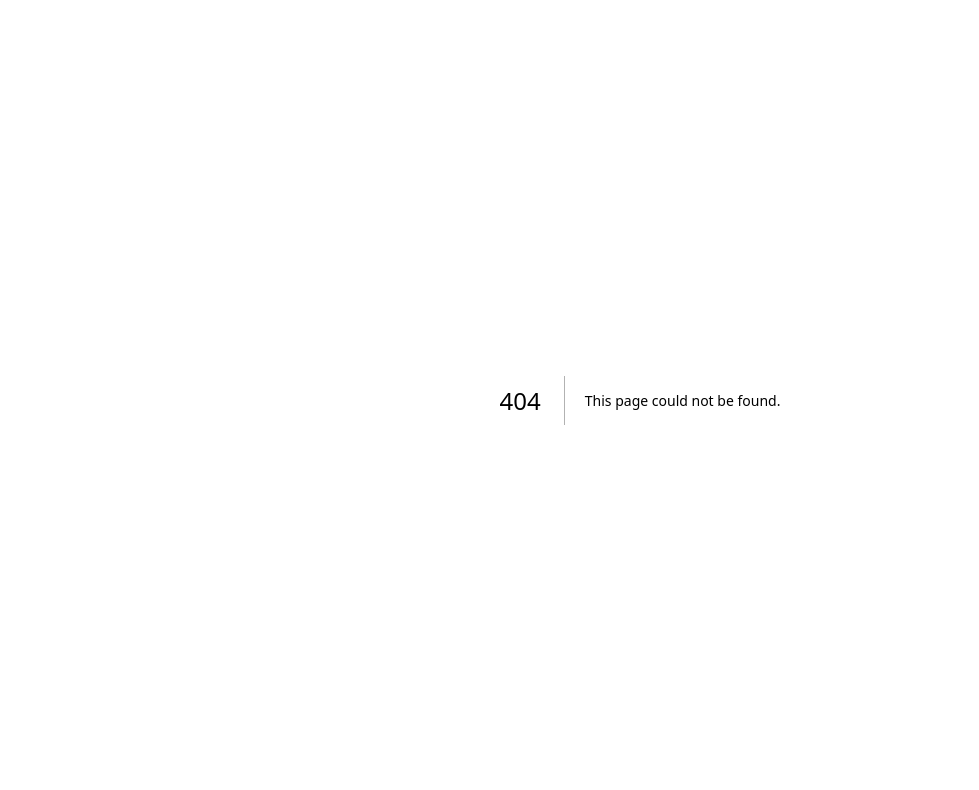
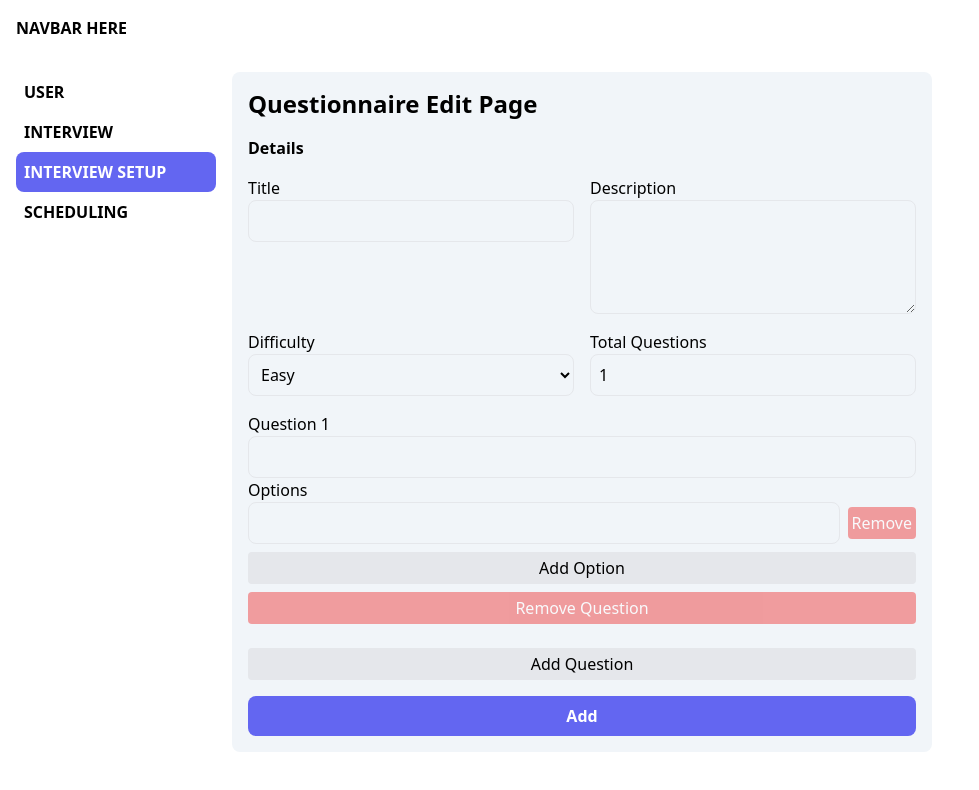
Before and after one commit to kimikoi123/ems-fe, a Next.js app: page /interview/setup/1 in a window 1280 px wide. Before the commit this address had no page. Shown: the top 790 px of the page, without its empty margins (0-979 px from the left). Built offline with nearby package versions, Linux system fonts and the light colour scheme.

Commit message:
feature/questionnaire: initialize AddEditInterviewForm

```diff
--- /dev/null
+++ b/src/app/(dashboard)/interview/setup/[id]/page.tsx
@@ -0,0 +1,14 @@
+"use client";
+import AddEditInterviewForm from "@/components/form/AddEditInterviewForm";
+import React from "react";
+
+const EditInterview = () => {
+  return (
+    <div>
+      <h1 className="font-bold text-2xl">Questionnaire Edit Page</h1>
+      <AddEditInterviewForm />
+    </div>
+  );
+};
+
+export default EditInterview;
--- /dev/null
+++ b/src/app/(dashboard)/interview/setup/add/page.tsx
@@ -0,0 +1,13 @@
+import AddEditInterviewForm from "@/components/form/AddEditInterviewForm";
+import React from "react";
+
+const AddInterview = () => {
+  return (
+    <div>
+      <h1 className="font-bold text-2xl">INTERVIEW CREATE PAGE</h1>
+      <AddEditInterviewForm />
+    </div>
+  );
+};
+
+export default AddInterview;
--- a/src/app/(dashboard)/interview/setup/page.tsx
+++ b/src/app/(dashboard)/interview/setup/page.tsx
@@ -36,7 +36,7 @@ const QuestionnaireSetupPage: React.FC = () => {
       <div className="flex justify-between items-center">
         <h1 className="text-2xl font-bold">INTERVIEW SETUP PAGE</h1>
         <Link
-          href="/user/add"
+          href="/interview/setup/add"
           className="bg-indigo-500 text-white p-2 rounded-lg font-semibold"
         >
           + ADD QUESTIONNAIRE
--- a/src/app/interfaces/questionnaire.ts
+++ b/src/app/interfaces/questionnaire.ts
@@ -1,4 +1,9 @@
 export type Difficulty = "easy" | "medium" | "hard";
+
+export interface Question {
+  question: string;
+  options: string[];
+}
 
 export interface Questionnaire {
   id: number;
@@ -6,4 +11,5 @@ export interface Questionnaire {
   description: string;
   difficulty: Difficulty;
   total: number;
+  questions?: Question[];
 }
--- a/src/components/card/questionnaireCard/QuestionnaireCard.tsx
+++ b/src/components/card/questionnaireCard/QuestionnaireCard.tsx
@@ -34,7 +34,7 @@ const QuestionnaireCard: React.FC<QuestionnaireCardProps> = ({
             </td>
             <td className="border px-4 py-2">{questionnaireData.total}</td>
             <td className="border px-4 py-2">
-              <Link href={`/questionnaire/setup/${questionnaireData.id}`}>
+              <Link href={`/interview/setup/${questionnaireData.id}`}>
                 <button className="bg-blue-500 text-white p-2 rounded">
                   Edit Questionnaire
                 </button>
--- /dev/null
+++ b/src/components/form/AddEditInterviewForm.tsx
@@ -0,0 +1,244 @@
+"use client";
+
+import { Questionnaire } from "@/app/interfaces/questionnaire";
+import React, { useEffect, useState } from "react";
+
+const QUESTION_LIMIT = 20;
+const OPTION_LIMIT = 4;
+
+interface AddEditInterviewFormProps {
+  questionnaire?: Questionnaire;
+}
+
+const AddEditInterviewForm: React.FC<AddEditInterviewFormProps> = ({
+  questionnaire,
+}) => {
+  const [formData, setFormData] = useState<Questionnaire>({
+    id: 0,
+    title: "",
+    description: "",
+    difficulty: "easy",
+    total: 1,
+  });
+
+  const [questions, setQuestions] = useState<
+    { question: string; options: string[] }[]
+  >([{ question: "", options: [""] }]);
+
+  useEffect(() => {
+    if (questionnaire) {
+      setFormData({
+        id: questionnaire.id || 0,
+        title: questionnaire.title || "",
+        description: questionnaire.description || "",
+        difficulty: questionnaire.difficulty || "easy",
+        total: questionnaire.total || 1,
+      });
+      setQuestions(
+        questionnaire.questions || [{ question: "", options: [""] }]
+      );
+    }
+  }, [questionnaire]);
+
+  const handleChange = (
+    e: React.ChangeEvent<
+      HTMLInputElement | HTMLSelectElement | HTMLTextAreaElement
+    >
+  ) => {
+    const { name, value } = e.target;
+
+    setFormData((prevData) => ({
+      ...prevData,
+      [name]: value,
+    }));
+  };
+
+  const handleQuestionChange = (index: number, value: string) => {
+    const updatedQuestions = [...questions];
+    updatedQuestions[index].question = value;
+    setQuestions(updatedQuestions);
+  };
+
+  const handleOptionChange = (
+    questionIndex: number,
+    optionIndex: number,
+    value: string
+  ) => {
+    const updatedQuestions = [...questions];
+    updatedQuestions[questionIndex].options[optionIndex] = value;
+    setQuestions(updatedQuestions);
+  };
+
+  const handleAddOption = (questionIndex: number) => {
+    const updatedQuestions = [...questions];
+    if (updatedQuestions[questionIndex].options.length < OPTION_LIMIT) {
+      updatedQuestions[questionIndex].options.push("");
+      setQuestions(updatedQuestions);
+    }
+  };
+
+  const handleRemoveOption = (questionIndex: number, optionIndex: number) => {
+    const updatedQuestions = [...questions];
+    if (updatedQuestions[questionIndex].options.length > 1) {
+      updatedQuestions[questionIndex].options.splice(optionIndex, 1);
+      setQuestions(updatedQuestions);
+    }
+  };
+
+  const handleAddQuestion = () => {
+    if (questions.length < QUESTION_LIMIT) {
+      setQuestions((prevQuestions) => [
+        ...prevQuestions,
+        { question: "", options: [""] },
+      ]);
+    }
+  };
+
+  const handleRemoveQuestion = (questionIndex: number) => {
+    const updatedQuestions = [...questions];
+    if (updatedQuestions.length > 1) {
+      updatedQuestions.splice(questionIndex, 1);
+      setQuestions(updatedQuestions);
+    }
+  };
+
+  const handleSubmit = (e: React.SyntheticEvent) => {
+    e.preventDefault();
+    formData.total = questions.length;
+    console.log({ ...formData, questions });
+  };
+
+  return (
+    <div>
+      <h1 className="font-semibold mt-4">Details</h1>
+      <form className="grid grid-cols-2 pt-4 gap-4" onSubmit={handleSubmit}>
+        <div className="flex flex-col">
+          <label>Title</label>
+          <input
+            name="title"
+            value={formData.title}
+            onChange={handleChange}
+            className="outline-none border rounded-lg bg-transparent p-2"
+            type="text"
+            required
+          />
+        </div>
+        <div className="flex flex-col">
+          <label>Description</label>
+          <textarea
+            name="description"
+            value={formData.description}
+            onChange={handleChange}
+            className="outline-none border rounded-lg bg-transparent p-2"
+            rows={4}
+            required
+          />
+        </div>
+        <div className="flex flex-col">
+          <label>Difficulty</label>
+          <select
+            name="difficulty"
+            value={formData.difficulty}
+            onChange={handleChange}
+            className="outline-none border rounded-lg bg-transparent p-2"
+          >
+            <option value="easy">Easy</option>
+            <option value="medium">Medium</option>
+            <option value="hard">Hard</option>
+          </select>
+        </div>
+        <div className="flex flex-col">
+          <label>Total Questions</label>
+          <input
+            name="total"
+            value={questions.length}
+            className="outline-none border rounded-lg bg-transparent p-2"
+            type="number"
+            readOnly
+          />
+        </div>
+
+        {questions.map((q, qIndex) => (
+          <div key={qIndex} className="flex flex-col col-span-full">
+            <label>Question {qIndex + 1}</label>
+            <input
+              value={q.question}
+              onChange={(e) => handleQuestionChange(qIndex, e.target.value)}
+              className="outline-none border rounded-lg bg-transparent p-2"
+              type="text"
+              required
+            />
+            <label>Options</label>
+            {q.options.map((option, oIndex) => (
+              <div key={oIndex} className="flex items-center">
+                <input
+                  value={option}
+                  onChange={(e) =>
+                    handleOptionChange(qIndex, oIndex, e.target.value)
+                  }
+                  className="outline-none border rounded-lg bg-transparent p-2 flex-grow"
+                  type="text"
+                  required
+                />
+                <button
+                  type="button"
+                  onClick={() => handleRemoveOption(qIndex, oIndex)}
+                  className={`bg-red-500 text-white p-1 ml-2 rounded transition-colors duration-200 hover:bg-red-600 ${
+                    q.options.length <= 1 ? "opacity-50 cursor-not-allowed" : ""
+                  }`}
+                  disabled={q.options.length <= 1}
+                >
+                  Remove
+                </button>
+              </div>
+            ))}
+            <button
+              type="button"
+              onClick={() => handleAddOption(qIndex)}
+              className={`${
+                q.options.length >= OPTION_LIMIT
+                  ? "bg-gray-300 text-gray-500 cursor-not-allowed"
+                  : "bg-gray-200 hover:bg-gray-300 text-black"
+              } mt-2 p-1 rounded transition-colors duration-200`}
+              disabled={q.options.length >= OPTION_LIMIT}
+            >
+              Add Option
+            </button>
+            <button
+              type="button"
+              onClick={() => handleRemoveQuestion(qIndex)}
+              className={`bg-red-500 text-white p-1 mt-2 rounded transition-colors duration-200 hover:bg-red-600 ${
+                questions.length <= 1 ? "opacity-50 cursor-not-allowed" : ""
+              }`}
+              disabled={questions.length <= 1}
+            >
+              Remove Question
+            </button>
+          </div>
+        ))}
+
+        <button
+          type="button"
+          onClick={handleAddQuestion}
+          className={`${
+            questions.length >= QUESTION_LIMIT
+              ? "bg-gray-300 text-gray-500 cursor-not-allowed"
+              : "bg-gray-200 hover:bg-gray-300 text-black"
+          } mt-2 p-1 rounded col-span-full transition-colors duration-200`}
+          disabled={questions.length >= QUESTION_LIMIT}
+        >
+          Add Question
+        </button>
+
+        <button
+          className="bg-indigo-500 text-white p-2 rounded-lg font-semibold col-span-full hover:bg-indigo-600 transition-colors duration-200"
+          type="submit"
+        >
+          {questionnaire ? "Update" : "Add"}
+        </button>
+      </form>
+    </div>
+  );
+};
+
+export default AddEditInterviewForm;
```
